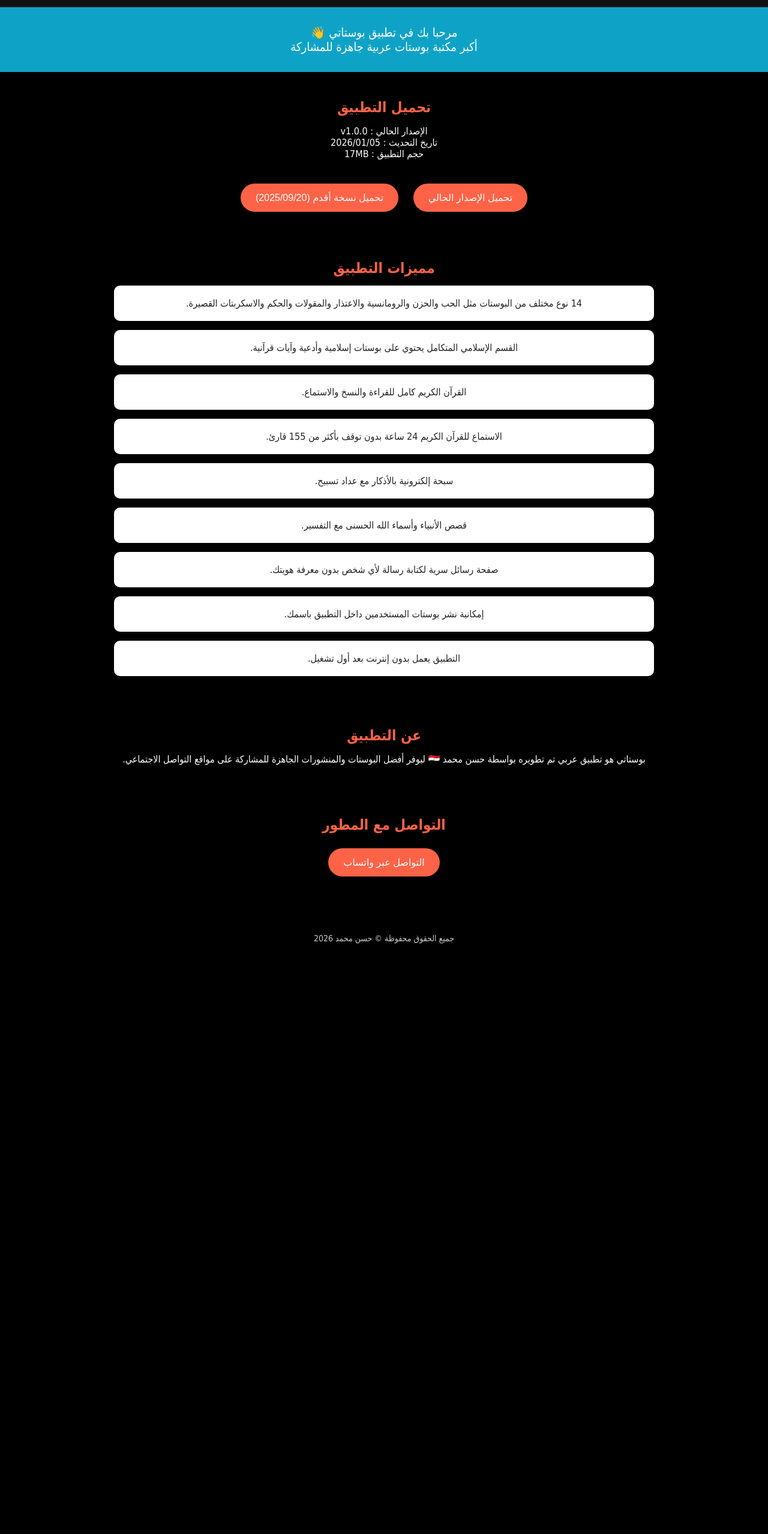
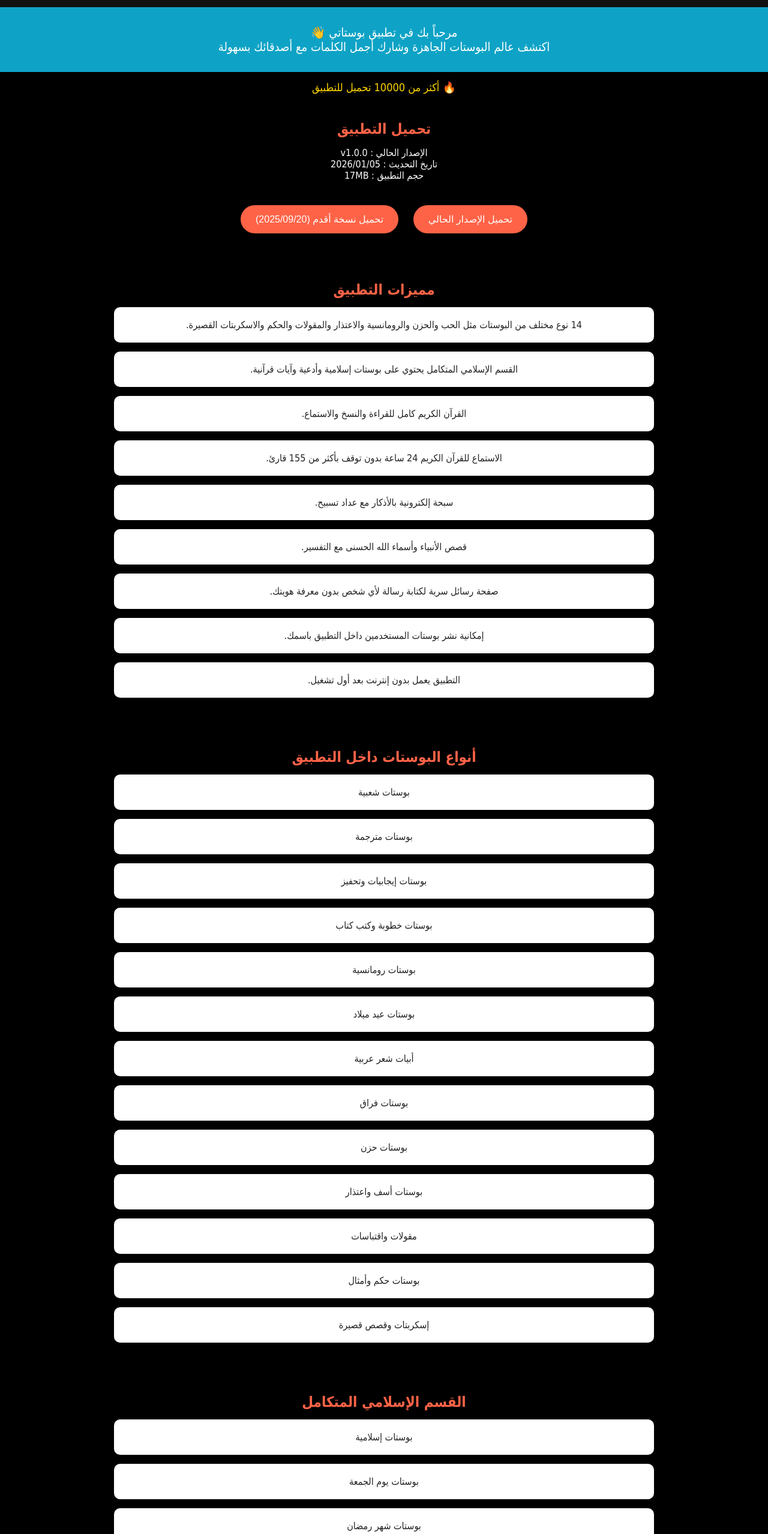
Before and after one commit to hassanmohamed534/bostaty-open, a plain HTML site: page index.html in a window 1280 px wide. Shown: the part 43-2600 px from the top of the page at 60% size. Before the commit the page ends 1635 px from the top, so only its background shows below. Drawn offline with Linux system fonts and the light colour scheme.

Commit message:
Update index.html

```diff
--- a/index.html
+++ b/index.html
@@ -77,6 +77,12 @@ background:#0ea3c6;
 margin-top:30px;
 }
 
+.download-count{
+color:#ffd700;
+font-size:18px;
+margin-top:15px;
+}
+
 .footer{
 margin-top:40px;
 padding:20px;
@@ -100,6 +106,14 @@ function openWhats(){
 window.location="https://wa.me/+201016243039"
 }
 
+function openFacebook(){
+window.location="https://www.facebook.com/hassanmohamed074"
+}
+
+function openTelegram(){
+window.location="https://t.me/hassan_mohamed_074"
+}
+
 </script>
 
 </head>
@@ -111,8 +125,12 @@ window.location="https://wa.me/+201016243039"
 </div>
 
 <div class="welcome">
-مرحبا بك في تطبيق بوستاتي 👋 <br>
-أكبر مكتبة بوستات عربية جاهزة للمشاركة
+مرحباً بك في تطبيق بوستاتي 👋 <br>
+اكتشف عالم البوستات الجاهزة وشارك أجمل الكلمات مع أصدقائك بسهولة
+</div>
+
+<div class="download-count">
+🔥 أكثر من 10000 تحميل للتطبيق
 </div>
 
 <div class="section">
@@ -138,7 +156,6 @@ window.location="https://wa.me/+201016243039"
 </div>
 
 </div>
-
 
 <div class="section">
 
@@ -184,30 +201,59 @@ window.location="https://wa.me/+201016243039"
 
 <div class="section">
 
-<h2>عن التطبيق</h2>
+<h2>أنواع البوستات داخل التطبيق</h2>
 
-<p>
-بوستاتي هو تطبيق عربي تم تطويره بواسطة حسن محمد 🇪🇬
-ليوفر أفضل البوستات والمنشورات الجاهزة للمشاركة على مواقع التواصل الاجتماعي.
-</p>
+<div class="card">بوستات شعبية</div>
+<div class="card">بوستات مترجمة</div>
+<div class="card">بوستات إيجابيات وتحفيز</div>
+<div class="card">بوستات خطوبة وكتب كتاب</div>
+<div class="card">بوستات رومانسية</div>
+<div class="card">بوستات عيد ميلاد</div>
+<div class="card">أبيات شعر عربية</div>
+<div class="card">بوستات فراق</div>
+<div class="card">بوستات حزن</div>
+<div class="card">بوستات أسف واعتذار</div>
+<div class="card">مقولات واقتباسات</div>
+<div class="card">بوستات حكم وأمثال</div>
+<div class="card">إسكربتات وقصص قصيرة</div>
 
 </div>
 
+<div class="section">
+
+<h2>القسم الإسلامي المتكامل</h2>
+
+<div class="card">بوستات إسلامية</div>
+<div class="card">بوستات يوم الجمعة</div>
+<div class="card">بوستات شهر رمضان</div>
+<div class="card">أدعية إسلامية</div>
+<div class="card">آية وعبرة</div>
+<div class="card">آيات من القرآن الكريم</div>
+<div class="card">أدعية أوفلاين</div>
+<div class="card">القرآن الكريم للقراءة والنسخ</div>
+<div class="card">القرآن الكريم للاستماع والتفسير</div>
+<div class="card">القرآن الكريم يعمل 24/7</div>
+<div class="card">أكثر من 155 قارئ</div>
+<div class="card">سبحة إلكترونية</div>
+<div class="card">حصن المسلم</div>
+<div class="card">قصص الأنبياء</div>
+<div class="card">أسماء الله الحسنى مع التفسير</div>
+<div class="card">عداد الأيام المتبقية لشهر رمضان</div>
+
+</div>
 
 <div class="section">
 
 <h2>التواصل مع المطور</h2>
 
-<button onclick="openWhats()">
-التواصل عبر واتساب
-</button>
+<button onclick="openWhats()">واتساب</button>
+<button onclick="openFacebook()">فيسبوك</button>
+<button onclick="openTelegram()">تيليجرام</button>
 
 </div>
 
 <div class="footer">
-
 جميع الحقوق محفوظة © حسن محمد 2026
-
 </div>
 
 </body>
```
